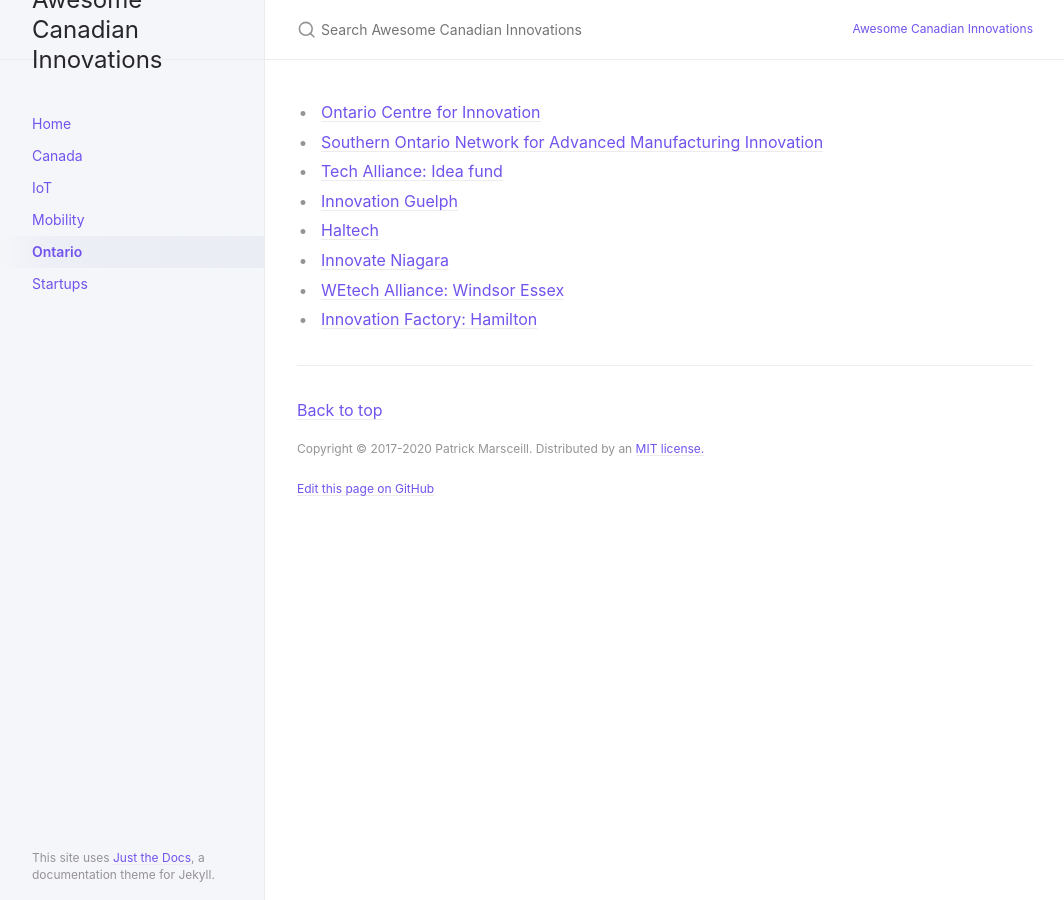
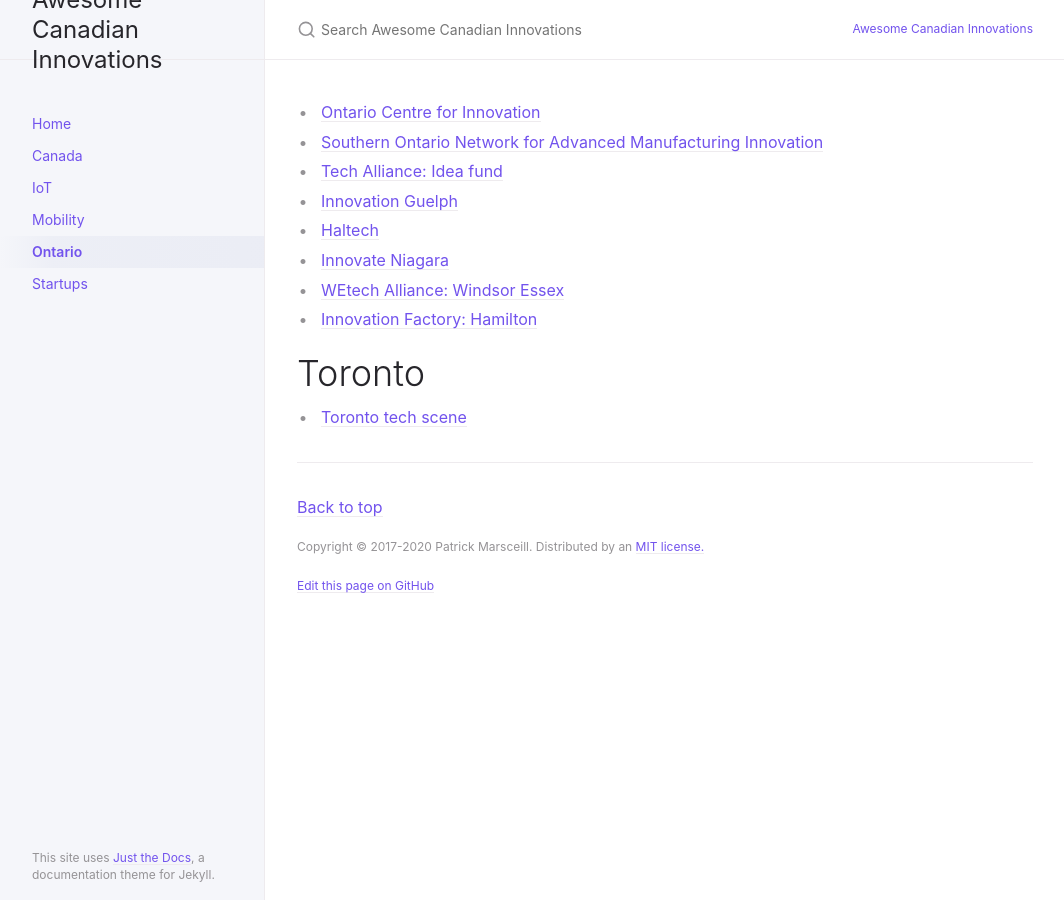
Before and after one commit to Mechatronics3D/Awesome-Canadian-Innovation, a Jekyll site: the page built from docs/Ontario.md, in a window 1280 px wide. Shown: the whole page, without its empty margins (107-1171 px from the left). Built offline with Jekyll 4.4.1, drawn with Linux system fonts in a browser that asks for light colours.

Commit message:
Update Ontario.md

```diff
--- a/docs/Ontario.md
+++ b/docs/Ontario.md
@@ -16,3 +16,7 @@ description: News and resources on innovation in Ontario
 * [Innovate Niagara](https://www.innovateniagara.com/site/home)
 * [WEtech Alliance: Windsor Essex](https://www.wetech-alliance.com/)
 * [Innovation Factory: Hamilton](https://innovationfactory.ca/)
+
+# Toronto
+
+* [Toronto tech scene](https://github.com/toriagibbs-zz/toronto-tech-scene)
```
